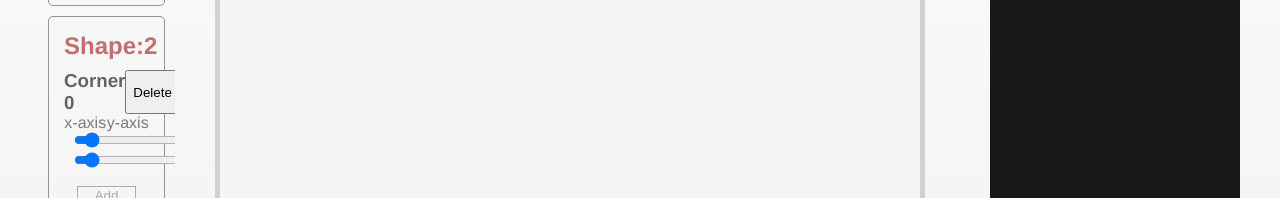
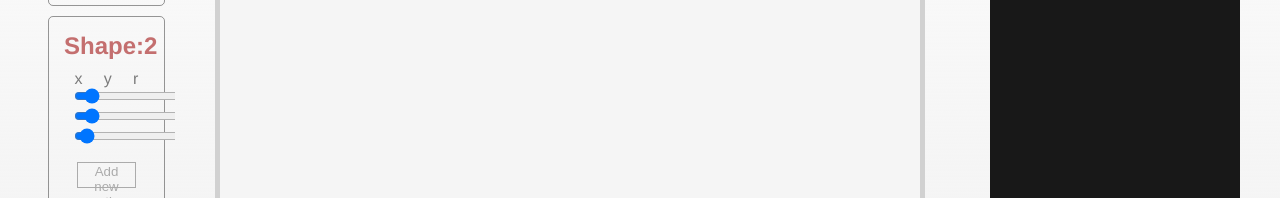
Before and after one commit to addoasa/svg-tinker, a React app: page / in a window 1280 px wide. Both pictures are taken after a click on the icon 374 px from the left and 140 px from the top of the page. Shown: the part 386-584 px from the top of the page. Built offline with nearby package versions, Linux system fonts and the light colour scheme.

Commit message:
Logic to build individual UI sliders for circles and paths is ready

```diff
--- /dev/null
+++ b/src/Components/PathSliders.js
@@ -0,0 +1 @@
+// This component will possibly be used to modularize and declutter the logic <SVGShape /> component for readablility
--- a/src/Components/SVGShape.js
+++ b/src/Components/SVGShape.js
@@ -17,7 +17,7 @@ class SVGShape extends React.Component{
 	handleDeleteSVG(event){
 		// used split() here because event.target.className gives you all classes associated with an element as a long string.
 		// Delete this specific PATH shape by sending its index to the PATH reducer for deletion
-		this.props.removeSVG(event.target.value, this.props.masterSVGArray[event.target.className.split(" ")[2].indexInChildArray]);
+		// this.props.removeSVG(event.target.value, this.props.masterSVGArray[event.target.className.split(" ")[2].indexInChildArray]);
 		this.props.removeFromMaster(event.target.className.split(" ")[2]);
 		console.log(event.target.className.split(" ")[2]);
 	}
@@ -52,23 +52,31 @@ class SVGShape extends React.Component{
 	//------------------------------------------------------------------------------------
 
 	render(){
+
 		let newSlider = [];
 		const extractedRanges = [];
 		let uniqueSVGObj = this.props.SVG.svgData;
-		console.log(this.props.SVG.svgData, "OOOOOO")
+
 		// loop through the current unique SVG object that this component represents in state
+		for(let key in uniqueSVGObj){
 			// and put that object's slider values into an array called extractedRanges
-		for(let key in uniqueSVGObj){
 			extractedRanges.push(uniqueSVGObj[key]);
 		}
 
+		switch(this.props.SVG.svgType){
+		// **************************
+		// Build a Path slider set
+		// **************************
+			case "PATH" :
 				//-----------------------------------------
 				//  Build slider set for each SVGShape component
 				//-----------------------------------------
-		// loop through the slider values we've now extracted
+				// loop through the path slider values we've now extracted
 				// and build a pair of UI sliders for each pair of x and y slider values
 				// use variables i,j,and k to make sure each slider is accurate
-    //creating an array of new sliders
+				// creating an array of new sliders
+				//-----------------------------------------
+
 				for(let i = 1, j = 0, k = 0;i< extractedRanges.length; i+=2, j++,k+=2){
 					newSlider.push(
 						<>
@@ -86,6 +94,31 @@ class SVGShape extends React.Component{
 							</div>
 						</>);
 				}
+				break;
+
+		// **************************
+		// Build a Circle slider set
+		// **************************
+			case "CIRCLE":
+
+					newSlider.push(
+						<>
+							<div className = "slider-labels">
+								<p>x</p>
+								<p>y</p>
+								<p>r</p>
+							</div>
+							<div className = "verticies">
+								<input className = {`${this.props.index} xAxis`} value= {extractedRanges[0]} onChange= {this.handleXPathVertice} type="range" max='1000' min="0"></input>
+								<input className = {`${this.props.index} yAxis`} value= {extractedRanges[1]} onChange= {this.handleYPathVertice} type="range" max="1000" min="0"></input>
+								<input className = {`${this.props.index} radius`} value= {extractedRanges[2]} onChange= {this.handleYPathVertice} type="range" max="1000" min="0"></input>
+							</div>
+						</>);
+
+				break;
+		}
+
+
 		return (
 		// create a UI container for each SVG object in state and give it sliders that corresspond with the values within it
 
--- a/src/Components/Tools.js
+++ b/src/Components/Tools.js
@@ -2,7 +2,7 @@ import React from "react";
 // import "../../server/mong.js"
 import { setXPathVertice } from "../../actions";
 import { setYPathVertice } from "../../actions";
-import { removeSVG } from "../../actions";
+// import { removeSVG } from "../../actions";
 import { addVertices } from "../../actions";
 import { removeVertices } from "../../actions";
 import { removeFromMaster } from "../../actions";
@@ -18,7 +18,7 @@ const mapStateToProps = store => ({
 const mapDispatchToProps = dispatch => ({
 	setYPathVertice : (event, classId, sliderId)=> dispatch(setYPathVertice(event, classId, sliderId)),
 	setXPathVertice : (event, classId, sliderId)=> dispatch(setXPathVertice(event, classId, sliderId)),
-	removeSVG : (event, classId)=> dispatch(removeSVG(event, classId)),
+	// removeSVG : (event, classId)=> dispatch(removeSVG(event, classId)),
 	removeFromMaster : (classId)=> dispatch(removeFromMaster(classId)),
 	addVertices : (classId)=> dispatch(addVertices(classId)),
 	removeVertices : (classId, xToDelete, yToDelete)=> dispatch(removeVertices(classId, xToDelete, yToDelete)),
@@ -30,6 +30,7 @@ class Tools extends React.Component{
 		super();
 	}
 	render(){
+		console.log(this.props.masterSVGArray)
 		//-----------------------------------------
 		//  Build UI component called SVGShape for each SVG Object in state
 		//-----------------------------------------
```
Lines whose indentation alone changed are shown as unchanged.
